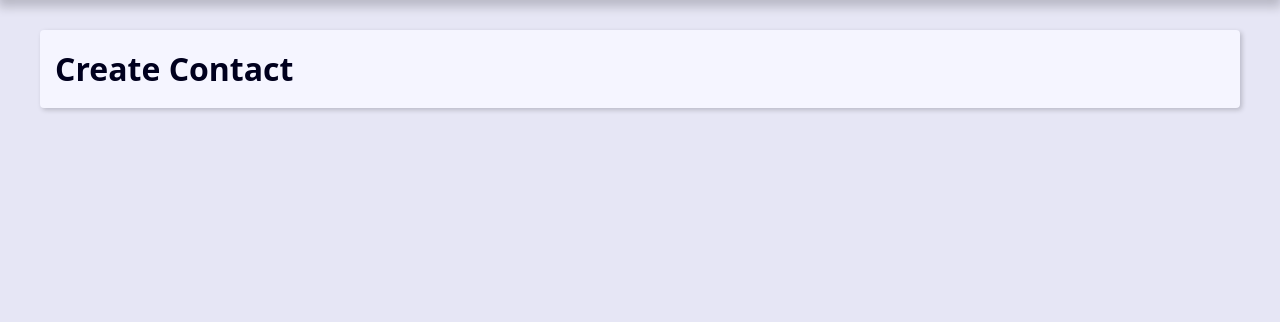
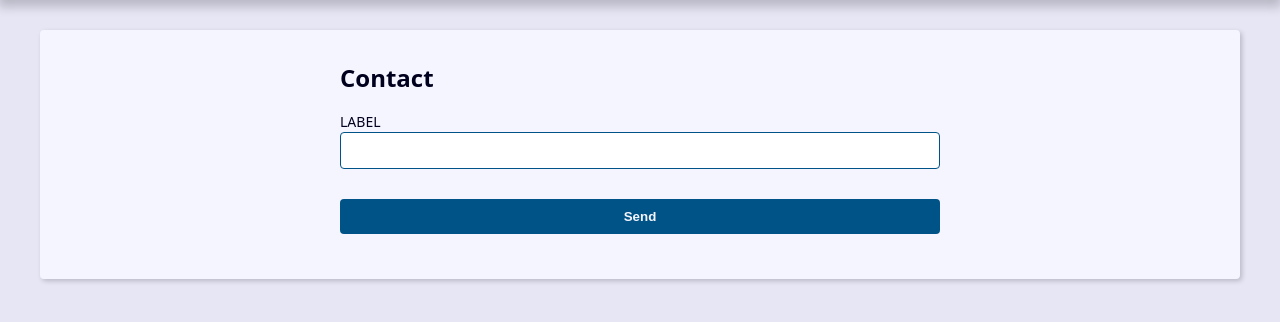
Before and after one commit to DigoDuck/Python, a Django app: page /contact/create/ in a window 1280 px wide. Shown: the part 239-561 px from the top of the page. Run offline with Django 5.2, Linux system fonts and the light colour scheme.

Commit message:
Update the contact creation form with new elements and structure; add a header and submit button.

```diff
--- a/Django/project_agenda/contact/templates/contact/create.html
+++ b/Django/project_agenda/contact/templates/contact/create.html
@@ -1,5 +1,25 @@
-{% extends "global/base.html" %}
+{% extends "global/base.html" %} {% block content %}
+<div class="form-wrapper">
+  <h2>Contact</h2>
 
-{% block content %}
-    <h1>Create Contact</h1>
+  <form action="" method="POST" enctype="multipart/form-data">
+    <div class="form-content">
+      <div class="form-group">
+        <label for="id_first_name">LABEL</label>
+        <input
+          type="text"
+          name="first_name"
+          maxlength="255"
+          id="id_first_name"
+        />
+      </div>
+    </div>
+
+    <div class="form-content">
+      <div class="form-group">
+        <button class="btn" type="submit">Send</button>
+      </div>
+    </div>
+  </form>
+</div>
 {% endblock content %}
```
